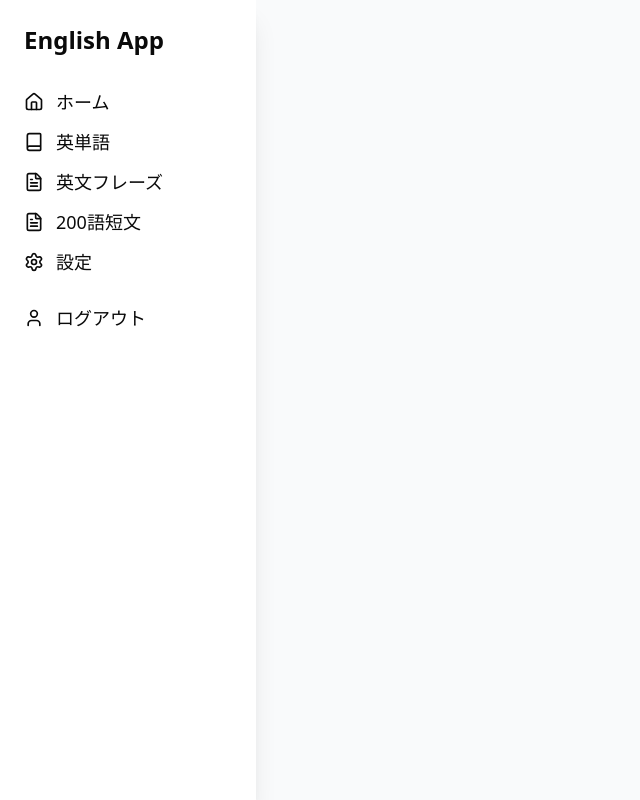
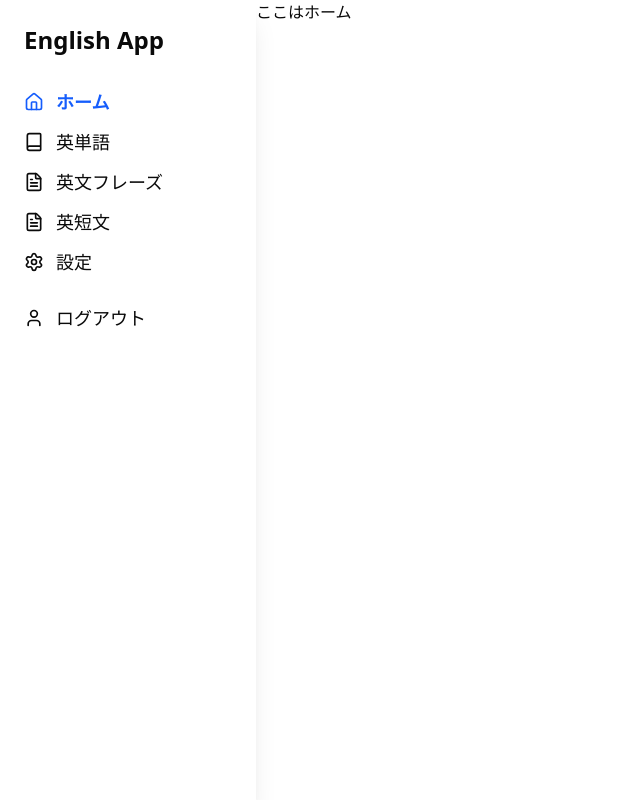
Before and after one commit to yuuki9089/learn-eng-app, a Next.js app: page /home in a window 1280 px wide. Shown: the whole page, without its empty margins (0-640 px from the left). Built offline with nearby package versions, Linux system fonts and the light colour scheme.

Commit message:
Add: サイドバーの実装 fix: ホームのリンクが青字にならないバグ

```diff
--- a/app/home/page.tsx
+++ b/app/home/page.tsx
@@ -1,60 +1,13 @@
-"use client";
+import Sidebar from "@/components/sidebar";
 
+export default async function Settings() {
 
-import { useState } from "react";
-import Link from "next/link";
-import { usePathname } from "next/navigation";
-import { Card, CardContent } from "@/components/ui/card";
-import { Button } from "@/components/ui/button";
-import { Home, Book, FileText, Settings, User } from "lucide-react";
-
-
-export default function RootLayout({ children }: { children: React.ReactNode }) {
-const [open, setOpen] = useState(false);
-const pathname = usePathname();
-
-
-return (
-<div className="flex h-screen bg-gray-50">
-{/* Hamburger */}
-<button
-className="md:hidden p-2 absolute top-4 left-4 z-50 bg-white shadow rounded"
-onClick={() => setOpen(!open)}
->
-☰
-</button>
-
-
-{/* Sidebar */}
-<aside
-className={`${open ? "translate-x-0" : "-translate-x-64"} md:translate-x-0 transition-transform w-64 bg-white shadow-xl p-6 flex flex-col gap-4 h-full fixed md:static z-40`}
->
-<h1 className="text-2xl font-bold mb-4">English App</h1>
-<nav className="flex flex-col gap-3">
-<NavLink href="/" active={pathname === "/"}><Home size={20} /> ホーム</NavLink>
-<NavLink href="/words" active={pathname === "/words"}><Book size={20} /> 英単語</NavLink>
-<NavLink href="/phrases" active={pathname === "/phrases"}><FileText size={20} /> 英文フレーズ</NavLink>
-<NavLink href="/short-texts" active={pathname === "/short-texts"}><FileText size={20} /> 200語短文</NavLink>
-<NavLink href="/settings" active={pathname === "/settings"}><Settings size={20} /> 設定</NavLink>
-<NavLink href="/logout" active={pathname === "/logout"} className="mt-4"><User size={20} /> ログアウト</NavLink>
-</nav>
-</aside>
-
-
-{/* Main */}
-<main className="flex-1 p-10 overflow-auto">{children}</main>
-</div>
-);
+    return (
+        <>
+            <div className="flex">
+                <Sidebar />
+                <h1>ここはホーム</h1>
+            </div>
+        </>
+    );
 }
-
-
-function NavLink({ href, active, children, className = "" }: any) {
-return (
-<Link
-href={href}
-className={`flex items-center gap-3 text-lg hover:text-blue-600 ${active ? "text-blue-600 font-semibold" : ""} ${className}`}
->
-{children}
-</Link>
-);
-}
--- a/app/login/page.tsx
+++ b/app/login/page.tsx
@@ -9,7 +9,7 @@ import { signIn, auth, signOut } from "@/auth";
 import Image from "next/image";
 import { MorphingText } from "@/components/ui/morphing-text";
 
-export default async function Home() {
+export default async function Login() {
   const session = await auth();
 
   const texts = [
--- a/app/logout/page.tsx
+++ b/app/logout/page.tsx
@@ -13,7 +13,7 @@ import {
   TypingAnimation,
 } from "@/components/ui/terminal"
 
-export default async function Home() {
+export default async function Logout() {
   const session = await auth();
   // const router = useRouter();
 
--- /dev/null
+++ b/app/phrases/page.tsx
@@ -0,0 +1,13 @@
+import Sidebar from "@/components/sidebar";
+
+export default async function Phrases() {
+
+  return (
+    <>
+      <div className="flex">
+        <Sidebar />
+        <h1>ここはフレーズ</h1>
+      </div >
+    </>
+  );
+}
--- /dev/null
+++ b/app/settings/page.tsx
@@ -0,0 +1,13 @@
+import Sidebar from "@/components/sidebar";
+
+export default async function Settings() {
+
+  return (
+    <>
+      <div className="flex">
+        <Sidebar />
+        <h1>ここは設定</h1>
+      </div>
+    </>
+  );
+}
--- /dev/null
+++ b/app/short-texts/page.tsx
@@ -0,0 +1,13 @@
+import Sidebar from "@/components/sidebar";
+
+export default async function ShortTexts() {
+
+  return (
+    <>
+      <div className="flex">
+        <Sidebar />
+        <h1>ここは短文</h1>
+      </div>
+    </>
+  );
+}
--- /dev/null
+++ b/app/words/page.tsx
@@ -0,0 +1,13 @@
+import Sidebar from "@/components/sidebar";
+
+export default async function Words() {
+
+  return (
+    <>
+      <div className="flex">
+        <Sidebar />
+        <h1>ここは英単語</h1>
+      </div>
+    </>
+  );
+}
--- /dev/null
+++ b/components/sidebar.tsx
@@ -0,0 +1,61 @@
+"use client";
+
+
+import { useState } from "react";
+import Link from "next/link";
+import { usePathname } from "next/navigation";
+import { Card, CardContent } from "@/components/ui/card";
+import { Button } from "@/components/ui/button";
+import { Home, Book, FileText, Settings, User } from "lucide-react";
+
+
+// export default function Sidebar({ children }: { children: React.ReactNode }) {
+export default function Sidebar() {
+    const [open, setOpen] = useState(false);
+    const pathname = usePathname();
+
+
+    return (
+        <div className="flex h-screen bg-gray-50">
+            {/* Hamburger */}
+            <button
+                className="md:hidden p-2 absolute top-4 left-4 z-50 bg-white shadow rounded"
+                onClick={() => setOpen(!open)}
+            >
+                ☰
+            </button>
+
+
+            {/* Sidebar */}
+            <aside
+                className={`${open ? "translate-x-0" : "-translate-x-64"} md:translate-x-0 transition-transform w-64 bg-white shadow-xl p-6 flex flex-col gap-4 h-full fixed md:static z-40`}
+            >
+                <h1 className="text-2xl font-bold mb-4">English App</h1>
+                <nav className="flex flex-col gap-3">
+                    <NavLink href="/" active={pathname === "/home"}><Home size={20} /> ホーム</NavLink>
+                    <NavLink href="/words" active={pathname === "/words"}><Book size={20} /> 英単語</NavLink>
+                    <NavLink href="/phrases" active={pathname === "/phrases"}><FileText size={20} /> 英文フレーズ</NavLink>
+                    <NavLink href="/short-texts" active={pathname === "/short-texts"}><FileText size={20} /> 英短文</NavLink>
+                    <NavLink href="/settings" active={pathname === "/settings"}><Settings size={20} /> 設定</NavLink>
+                    <NavLink href="/logout" active={pathname === "/logout"} className="mt-4"><User size={20} /> ログアウト</NavLink>
+                </nav>
+            </aside>
+
+
+            {/* Main
+            <main className="flex-1 p-10 overflow-auto">{children}</main> */}
+        </div>
+    );
+}
+
+
+function NavLink({ href, active, children, className = "" }: any) {
+    return (
+        <Link
+            href={href}
+            className={`flex items-center gap-3 text-lg hover:text-blue-600 ${active ? "text-blue-600 font-semibold" : ""} ${className}`}
+        >
+            {children}
+        </Link>
+    );
+}
```
